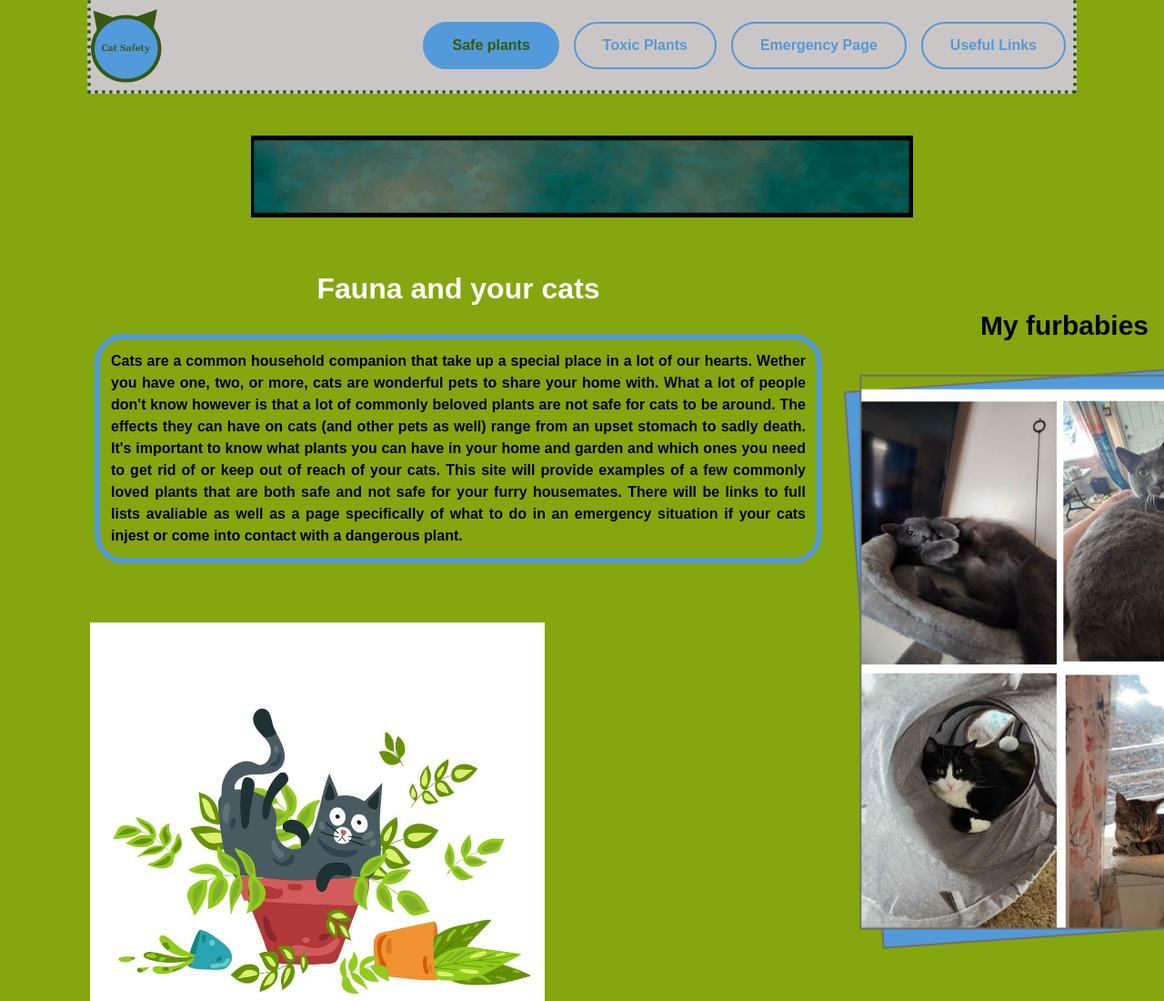
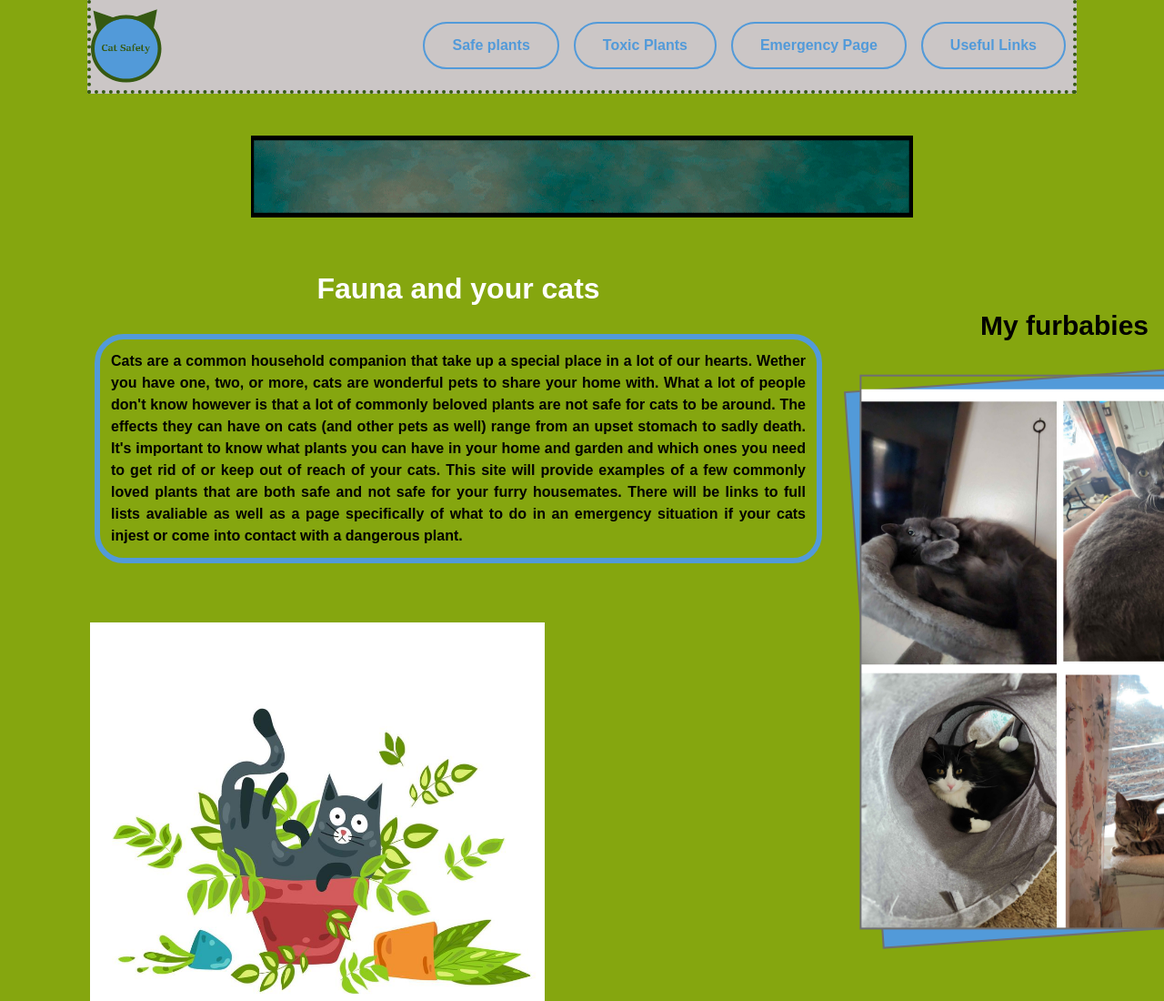
Before and after one commit to Sonoroho/Catsafesite, a plain HTML site: page index.html in a window 1280 px wide. Shown: the top 1100 px of the page at 91% size. Drawn offline with Linux system fonts and the light colour scheme.

Commit message:
Update index.html

```diff
--- a/index.html
+++ b/index.html
@@ -14,7 +14,7 @@
         <div class="header">
             <img src="images/CatHeadLogo.png" class="logo" alt="logo">
             <ul class="nav">
-                <li><a class="active" href="safe_plants.html">Safe plants</a></li>
+                <li><a href="safe_plants.html">Safe plants</a></li>
                 <li><a href="toxic_plants.html">Toxic Plants</a></li>
                 <li><a href="emergency_page.html">Emergency Page</a></li>
                 <li><a href="useful_links.html">Useful Links</a></li>
```
